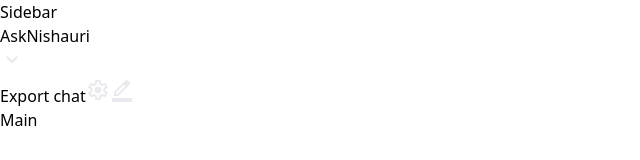
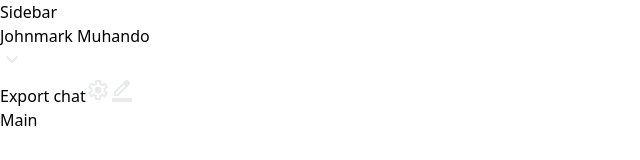
Before and after one commit to johnmark287/AskNishauri, a React (Vite) app: page / in a window 1280 px wide. Shown: the top 160 px of the page, without its empty margins (0-640 px from the left). Built offline with nearby package versions, Linux system fonts and the light colour scheme.

Commit message:
feat: add to-do tasks

```diff
--- a/src/components/Navbar.jsx
+++ b/src/components/Navbar.jsx
@@ -2,8 +2,8 @@
   return (
     <div className="relative flex justify-between bg-[hsl(216,8%,12%)] border-b border-gray-700 p-3 te">
       <div className="bg-[rgba(35,38,43,255)] rounded-2xl flex justify-between">
-        <div className="my-1 mx-4 text-[#87929a]">AskNishauri</div>
-        <button className="my-1 ml-3">
+        <div className="my-1 mx-4 text-[#87929a]">Johnmark Muhando</div> {/* Add log out functionality if clicked*/}
+        <button className="hidden my-1 ml-3">
           <svg
             className="text-[#87929a] fill-current"
             xmlns="http://www.w3.org/2000/svg"
@@ -23,7 +23,7 @@
         >
           Export chat
         </button>
-        <button type="button" className="mx-1">
+        <button type="button" className="mx-1"> {/* Dropdown menu: Export chat, change language, theme, delete whole chat */}
           <svg
             className="fill-current text-[rgba(82,91,100,255)] "
             xmlns="http://www.w3.org/2000/svg"
@@ -35,7 +35,7 @@
             <path d="m370-80-16-128q-13-5-24.5-12T307-235l-119 50L78-375l103-78q-1-7-1-13.5v-27q0-6.5 1-13.5L78-585l110-190 119 50q11-8 23-15t24-12l16-128h220l16 128q13 5 24.5 12t22.5 15l119-50 110 190-103 78q1 7 1 13.5v27q0 6.5-2 13.5l103 78-110 190-118-50q-11 8-23 15t-24 12L590-80H370Zm70-80h79l14-106q31-8 57.5-23.5T639-327l99 41 39-68-86-65q5-14 7-29.5t2-31.5q0-16-2-31.5t-7-29.5l86-65-39-68-99 42q-22-23-48.5-38.5T533-694l-13-106h-79l-14 106q-31 8-57.5 23.5T321-633l-99-41-39 68 86 64q-5 15-7 30t-2 32q0 16 2 31t7 30l-86 65 39 68 99-42q22 23 48.5 38.5T427-266l13 106Zm42-180q58 0 99-41t41-99q0-58-41-99t-99-41q-59 0-99.5 41T342-480q0 58 40.5 99t99.5 41Zm-2-140Z" />
           </svg>
         </button>
-        <button type="button" className="mx-1">
+        <button type="button" className="mx-1"> {/* hidden on large screen size and visible on small screen size */}
           <svg
             className="fill-current text-[rgba(82,91,100,255)]"
             xmlns="http://www.w3.org/2000/svg"
```
